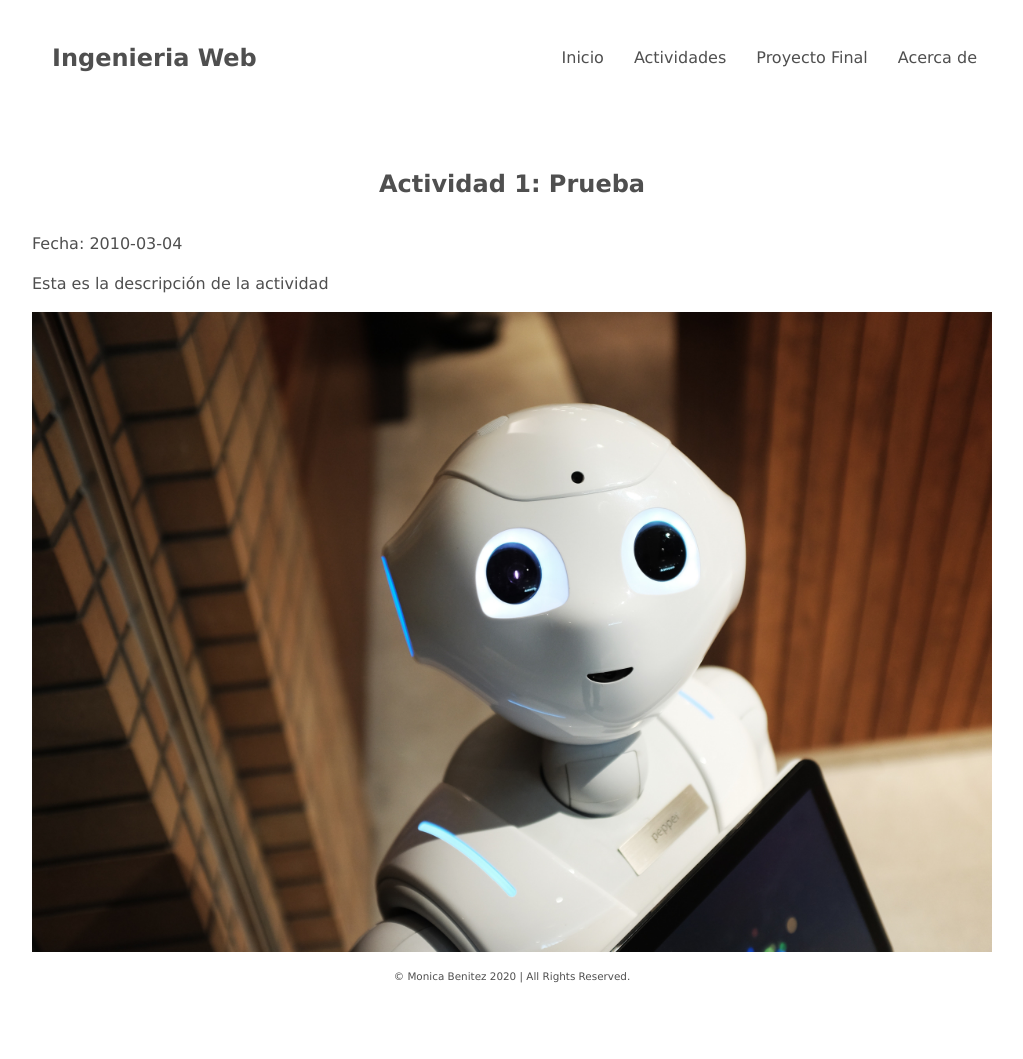
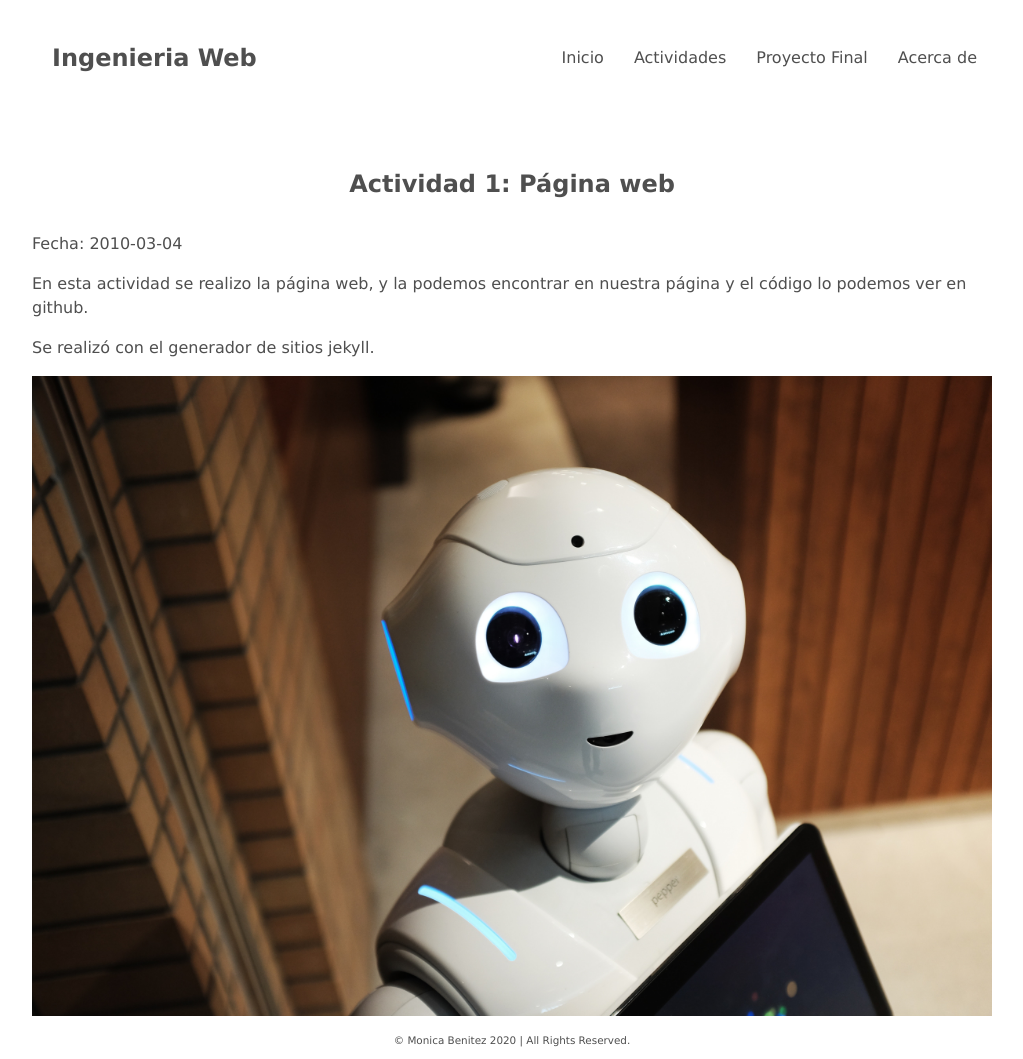
Before and after one commit to moonniy/Ingenieria-web, a Jekyll site: the page built from _posts/2010-03-04-actividad1.md, in a window 1280 px wide. Shown: the whole page, without its empty margins (128-1151 px from the left). Built offline with Jekyll 4.4.1, drawn with Linux system fonts in a browser that asks for light colours; before the commit the page ends 995 px from its top, so only the background shows below that.

Commit message:
Update 2010-03-04-actividad1.md

```diff
--- a/_posts/2010-03-04-actividad1.md
+++ b/_posts/2010-03-04-actividad1.md
@@ -1,8 +1,10 @@
 ---
 layout: portfolio_entry
 number: 1
-title: Prueba
+title: Página web
 image: img/image1.jpg
 fecha: 2010-03-04
 ---
-Esta es la descripción de la actividad
+En esta actividad se realizo la página web, y la podemos encontrar en [nuestra página](https://moonniy.github.io/Ingenieria-web/) y el código lo podemos ver en [github](https://github.com/moonniy/Ingenieria-web/).
+
+Se realizó con el generador de sitios jekyll.
```
